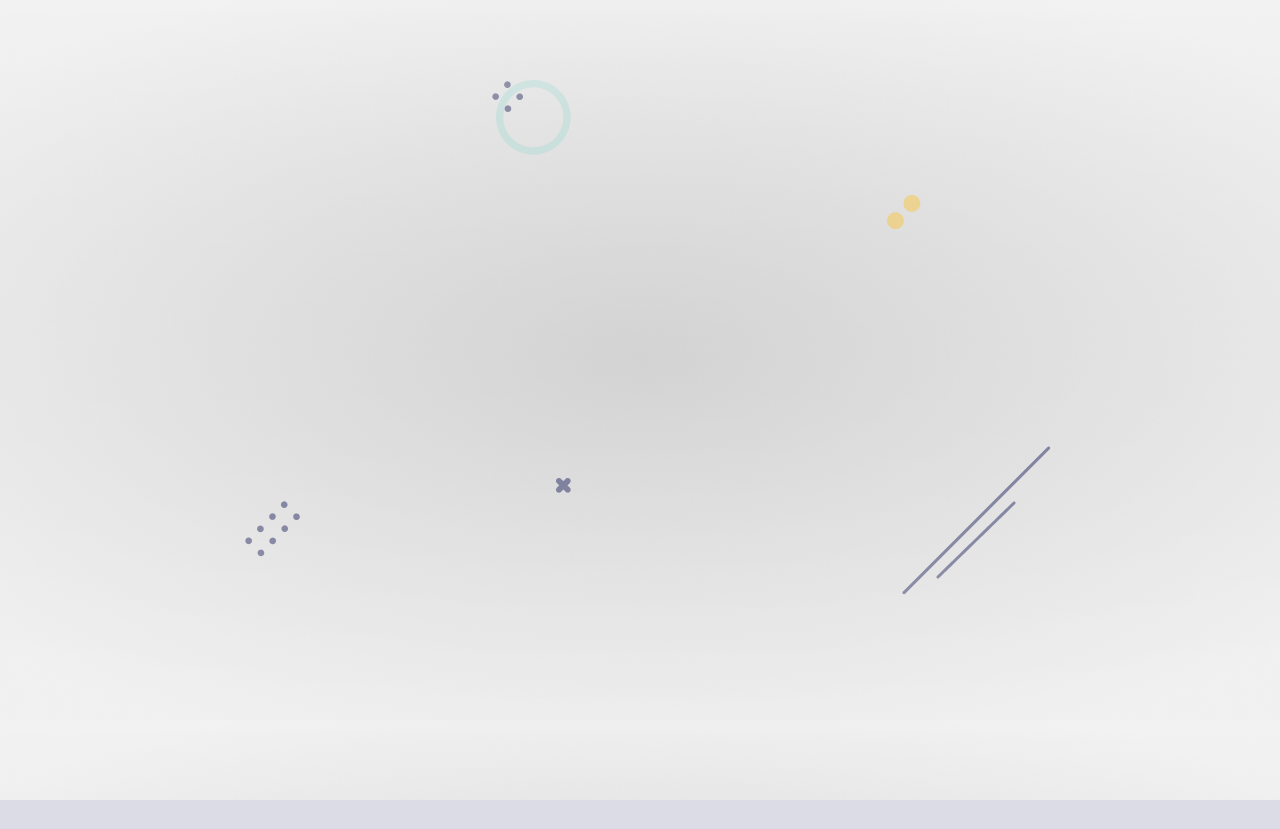
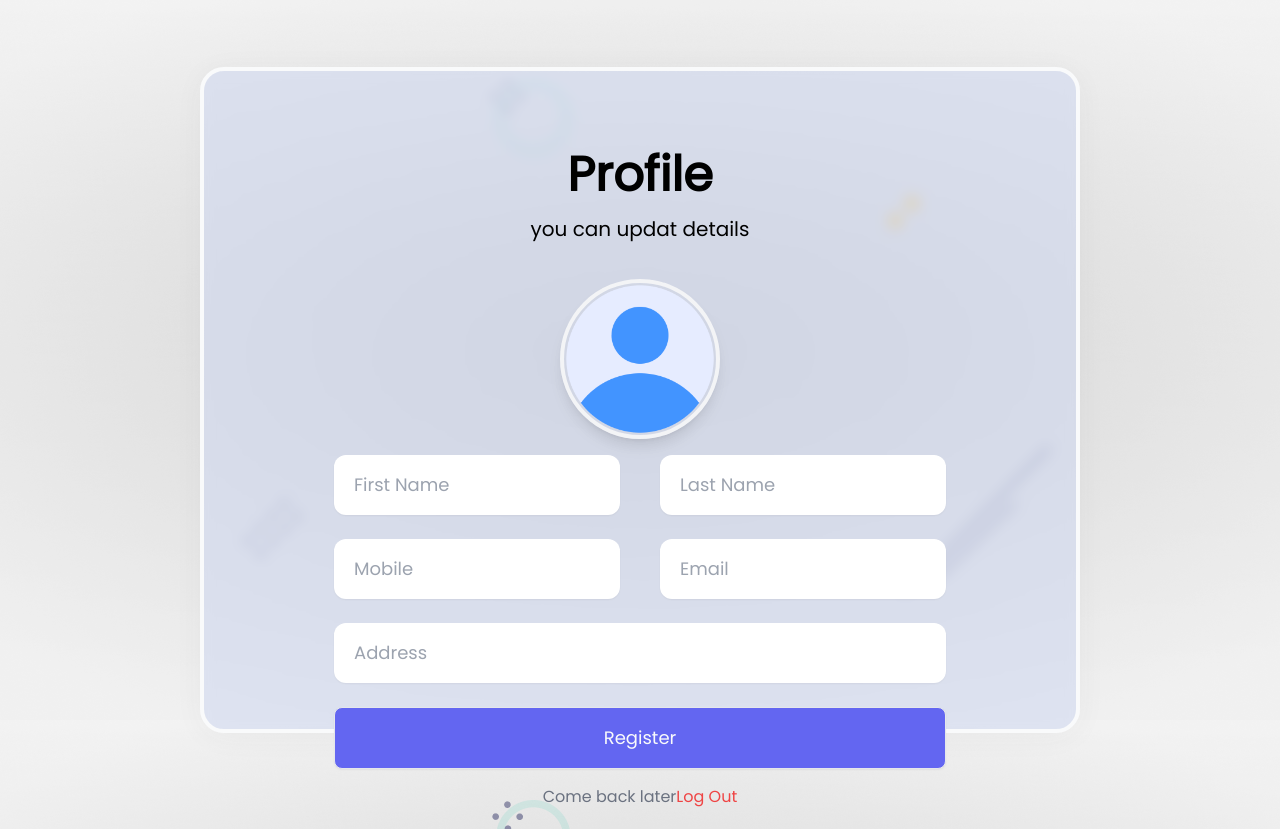
Before and after one commit to Ankur-Vekariya/client, a React (Create React App) app: page /profile in a window 1280 px wide. Before the commit the page ends 800 px from the top, so only its background shows below. Built offline with nearby package versions, Linux system fonts and the light colour scheme.

Commit message:
User profile page in client app

```diff
--- a/src/components/Profile.js
+++ b/src/components/Profile.js
@@ -1,9 +1,122 @@
-import React from 'react'
+import React, { useState } from "react";
+import { Link } from "react-router-dom";
+import avatar from "../assetes/profile.png";
+import styles from "../styles/Usename.module.css";
+import { Toaster } from "react-hot-toast";
+import { useFormik } from "formik";
+import { profileValidation } from "../helper/validate";
+import convertToBase64 from "../helper/convert";
+import extend from "../styles/profile.module.css";
 
 export default function Profile() {
+  const [file, setFile] = useState();
+
+  const formik = useFormik({
+    initialValues: {
+      firstName: "",
+      lastName: "",
+      email: "",
+      mobile: "",
+      address: "",
+    },
+    validate: profileValidation,
+    validateOnBlur: false,
+    validateOnChange: false,
+    onSubmit: async (values) => {
+      values = await Object.assign(values, { profile: file || "" });
+      console.log(values);
+    },
+  });
+
+  const onUpload = async (e) => {
+    console.log("e", e);
+
+    const base64 = await convertToBase64(e.target.files[0]);
+
+    console.log("base64", base64);
+    setFile(base64);
+  };
+  console.log("file", file);
   return (
-    <div>
-
+    <div className="container mx-auto">
+      <Toaster position="top-center" reverseOrder={false}></Toaster>
+      <div className="flex justify-center items-center h-screen">
+        <div
+          className={`${styles.glass} ${extend.glass}`}
+          style={{ width: "50%" }}
+        >
+          <div className="title flex flex-col items-center">
+            <h4 className="text-5xl font-bold">Profile</h4>
+            <span className="py-4 text-xl w-2/3 text-center">
+              you can updat details
+            </span>
+          </div>
+          <form className="py-1" onSubmit={formik.handleSubmit}>
+            <div className="profile flex justify-center py-4">
+              <label htmlFor="profile">
+                <img
+                  src={file || avatar}
+                  alt="avatar"
+                  className={`${styles.profile_img} ${extend.profile_img}`}
+                />
+              </label>
+              <input
+                onChange={onUpload}
+                type="file"
+                id="profile"
+                name="profile"
+              ></input>
+            </div>
+            <div className="textbox flex flex-col items-center gap-6 ">
+              <div className="name flex w-3/4 gap-10">
+                <input
+                  {...formik.getFieldProps("firstName")}
+                  type="text"
+                  placeholder="First Name"
+                  className={`${styles.textbox} ${extend.textbox}`}
+                />
+                <input
+                  {...formik.getFieldProps("lastName")}
+                  type="text"
+                  placeholder="Last Name"
+                  className={`${styles.textbox} ${extend.textbox}`}
+                />
+              </div>
+              <div className="name flex w-3/4 gap-10">
+                <input
+                  {...formik.getFieldProps("mobile")}
+                  type="text"
+                  placeholder="Mobile"
+                  className={`${styles.textbox} ${extend.textbox}`}
+                />
+                <input
+                  {...formik.getFieldProps("email")}
+                  type="text"
+                  placeholder="Email"
+                  className={`${styles.textbox} ${extend.textbox}`}
+                />
+              </div>
+              <input
+                {...formik.getFieldProps("address")}
+                type="text"
+                placeholder="Address"
+                className={styles.textbox}
+              />
+              <button type="submit" className={styles.btn}>
+                Register
+              </button>
+            </div>
+            <div className="text-center py-4">
+              <span className="text-gray-500">
+                Come back later
+                <Link className="text-red-500" to="/">
+                  Log Out
+                </Link>
+              </span>
+            </div>
+          </form>
+        </div>
+      </div>
     </div>
-  )
+  );
 }
--- a/src/helper/validate.js
+++ b/src/helper/validate.js
@@ -22,6 +22,11 @@
   const errors = usernameVerify({}, values);
   passwordVerify(errors, values);
   emailVerify(errors, values);
+  return errors;
+}
+
+export async function profileValidation(values) {
+  const errors = emailVerify({}, values);
   return errors;
 }
 // velidate password
--- /dev/null
+++ b/src/styles/profile.module.css
@@ -0,0 +1,10 @@
+.glass {
+  @apply h-5/6 w-5/6;
+}
+
+.profile_img {
+  @apply w-40 cursor-pointer;
+}
+.textbox {
+  @apply w-3/4;
+}
```
